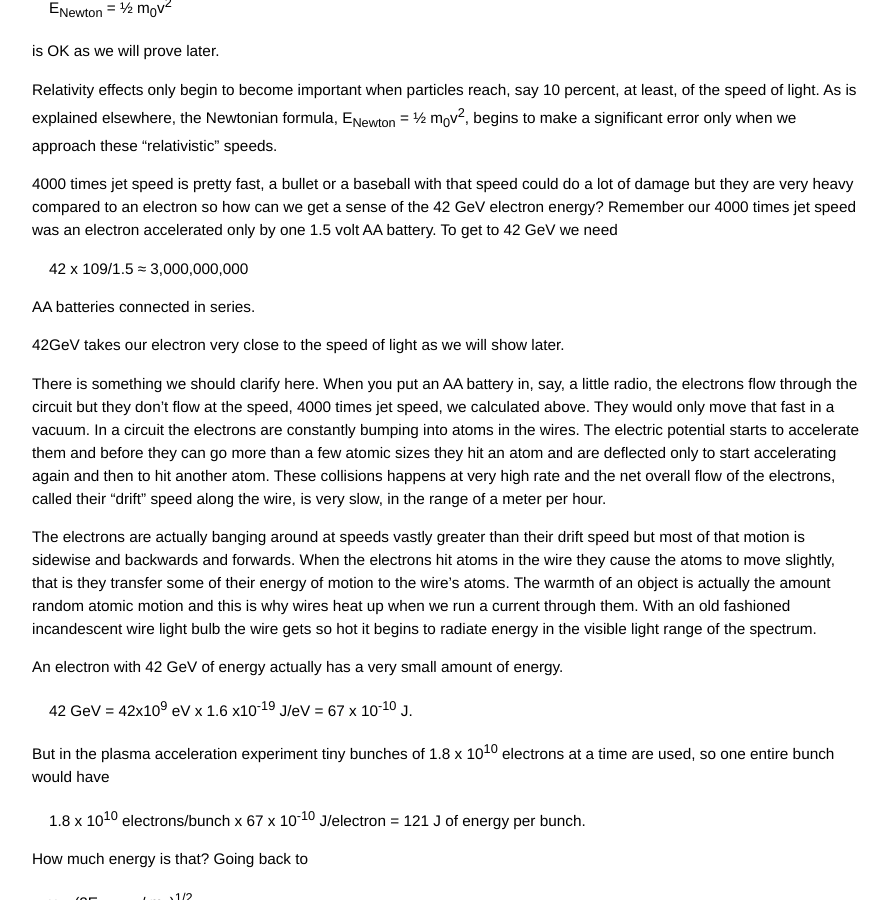
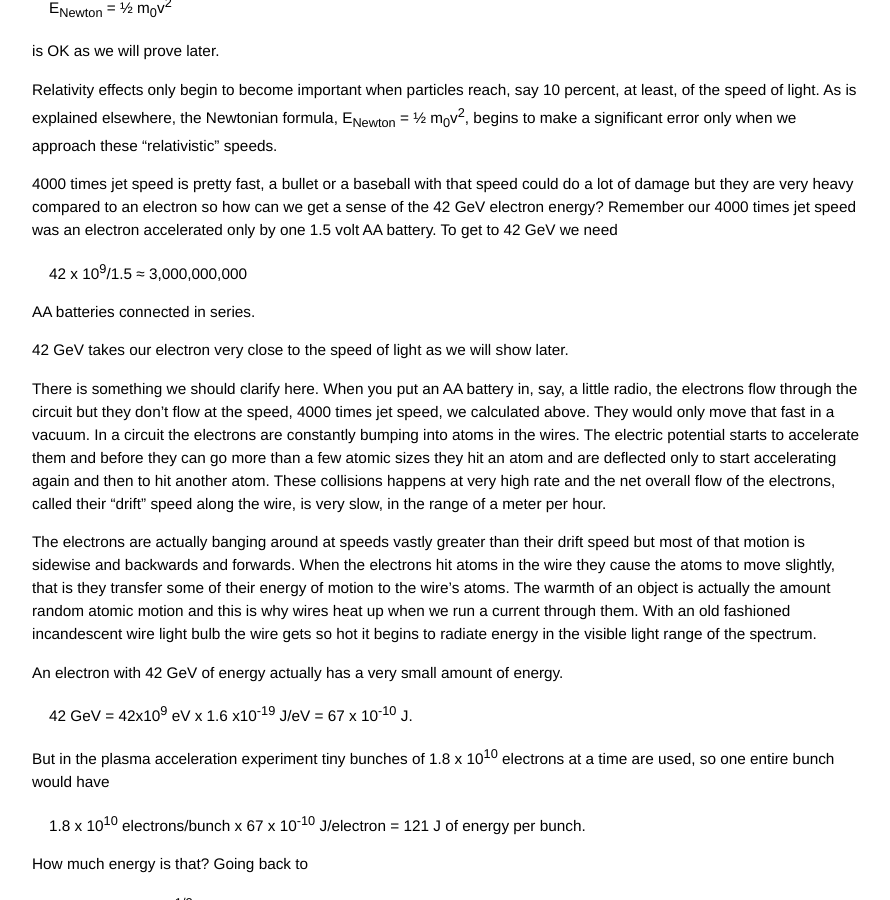
Before and after one commit to grbfacet/facet, a Jekyll site: the page built from tutorial.md, in a window 1280 px wide and 900 px high, scrolled down 8686 px. Shown: the whole window, without its empty margins (193-1083 px from the left). Built offline with Jekyll 4.4.1, drawn with Linux system fonts in a browser that asks for light colours; Markdown is read by kramdown in place of the engine named in the settings.

Commit message:
Update tutorial.md

```diff
--- a/tutorial.md
+++ b/tutorial.md
@@ -210,11 +210,11 @@ Relativity effects only begin to become important when particles reach, say 10 p
 
 4000 times jet speed is pretty fast, a bullet or a baseball with that speed could do a lot of damage but they are very heavy compared to an electron so how can we get a sense of the 42 GeV electron energy? Remember our 4000 times jet speed was an electron accelerated only by one 1.5 volt AA battery. To get to 42 GeV we need
 
-<span class="eq">42 x 109/1.5 ≈ 3,000,000,000</span>
+<span class="eq">42 x 10<sup>9</sup>/1.5 ≈ 3,000,000,000</span>
 
 AA batteries connected in series.
 
-42GeV takes our electron very close to the speed of light as we will show later.
+42 GeV takes our electron very close to the speed of light as we will show later.
 
 There is something we should clarify here. When you put an AA battery in, say, a little radio, the electrons flow through the circuit but they don’t flow at the speed, 4000 times jet speed, we calculated above. They would only move that fast in a vacuum. In a circuit the electrons are constantly bumping into atoms in the wires. The electric potential starts to accelerate them and before they can go more than a few atomic sizes they hit an atom and are deflected only to start accelerating again and then to hit another atom. These collisions happens at very high rate and the net overall flow of the electrons, called their “drift” speed along the wire, is very slow, in the range of a meter per hour.
 
```
